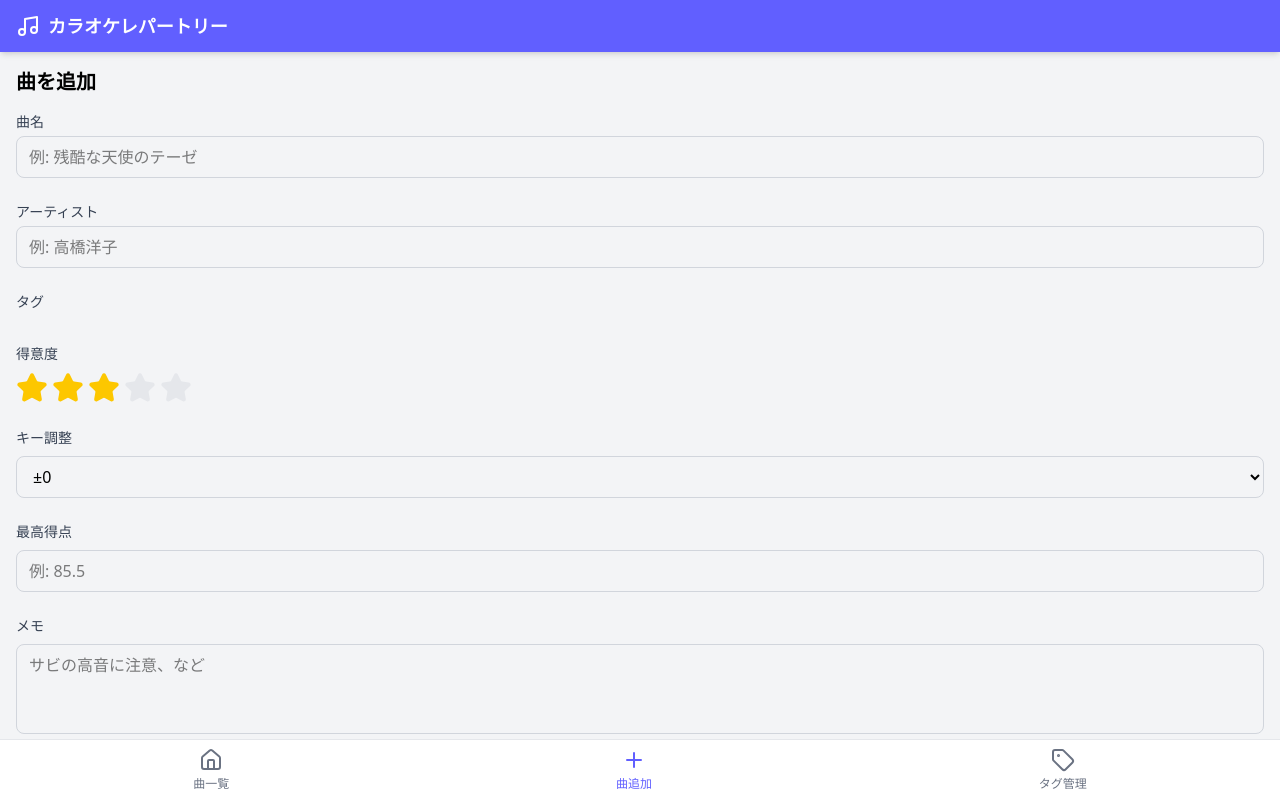
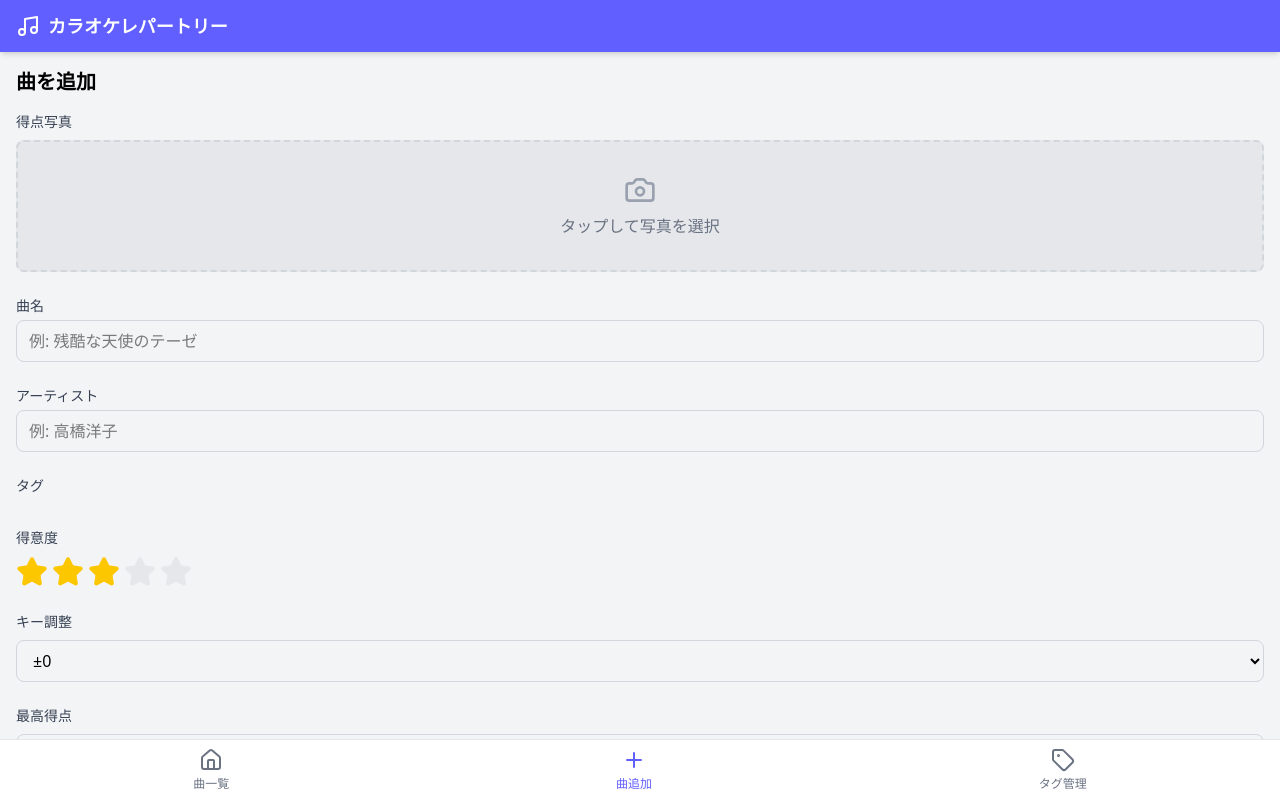
Before and after one commit to monimu888/karaoke-repertoire, a React (Vite) app: page /add in a window 1280 px wide. Shown: the top 798 px of the page. Built offline with nearby package versions, Linux system fonts and the light colour scheme.

Commit message:
feat: 曲追加ページに得点写真アップロード機能を追加
- ScorePhotoUploadコンポーネントを追加
- 曲作成後に写真を保存する処理を実装

```diff
--- a/src/pages/AddSongPage.tsx
+++ b/src/pages/AddSongPage.tsx
@@ -1,7 +1,8 @@
 import { useState } from 'react'
 import { useNavigate } from 'react-router-dom'
-import { SongForm } from '../components/song'
-import { useSongs, useTags } from '../hooks'
+import { SongForm, ScorePhotoUpload } from '../components/song'
+import { useSongs, useTags, useImageUpload } from '../hooks'
+import { songRepository } from '../db/songRepository'
 import type { SongFormData } from '../utils/validation'
 import type { CreateSongInput } from '../types'
 
@@ -11,6 +12,15 @@ export function AddSongPage() {
   const { tags } = useTags()
   const [error, setError] = useState<string | null>(null)
 
+  const {
+    previewUrl,
+    pendingBlob,
+    loading: photoLoading,
+    error: photoError,
+    selectImage,
+    clearPreview,
+  } = useImageUpload()
+
   const handleSubmit = async (data: SongFormData) => {
     try {
       setError(null)
@@ -18,7 +28,13 @@ export function AddSongPage() {
         ...data,
         proficiency: data.proficiency as 1 | 2 | 3 | 4 | 5,
       }
-      await addSong(input)
+      const newSong = await addSong(input)
+
+      // 写真がある場合は保存
+      if (pendingBlob && newSong) {
+        await songRepository.savePhoto(newSong.id, pendingBlob)
+      }
+
       navigate('/')
     } catch (err) {
       setError(err instanceof Error ? err.message : '曲の追加に失敗しました')
@@ -33,6 +49,17 @@ export function AddSongPage() {
           {error}
         </div>
       )}
+
+      <div className="mb-6">
+        <ScorePhotoUpload
+          previewUrl={previewUrl}
+          loading={photoLoading}
+          error={photoError}
+          onSelectImage={selectImage}
+          onClear={clearPreview}
+        />
+      </div>
+
       <SongForm
         tags={tags}
         onSubmit={handleSubmit}
```
